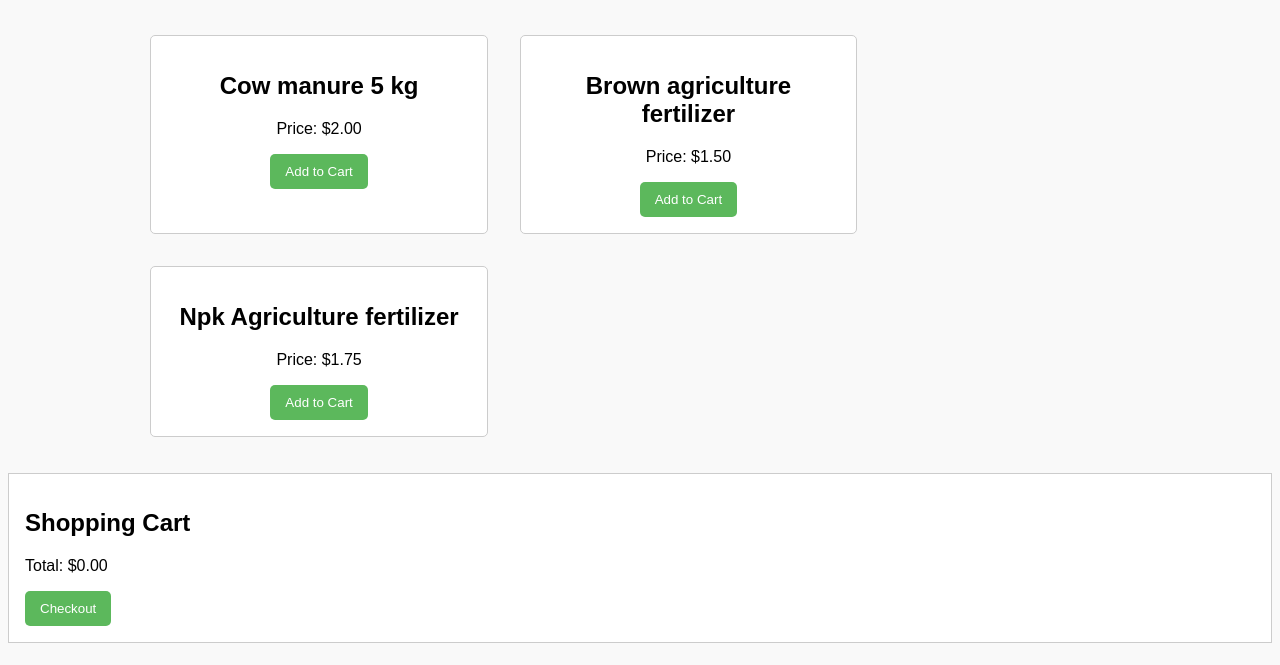
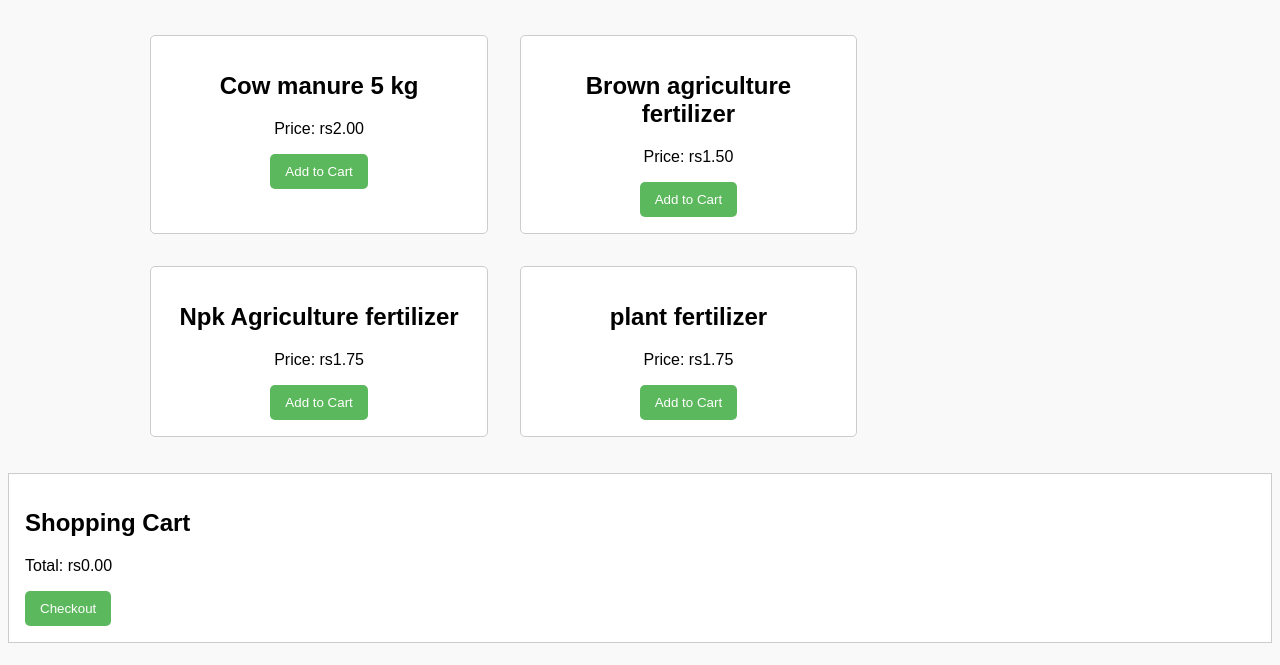
Before and after one commit to Rajas-Patil/MPL-web, a website: page cart.html in a window 1280 px wide. Shown: the part 61-726 px from the top of the page. Drawn offline with Linux system fonts and the light colour scheme.

Commit message:
add product

```diff
--- a/cart.html
+++ b/cart.html
@@ -53,25 +53,30 @@
 <div class="container">
     <div class="product">
         <h2>Cow manure 5 kg </h2>
-        <p>Price: $2.00</p>
-        <button onclick="addToCart('Organic Tomatoes', 2.00)">Add to Cart</button>
+        <p>Price: rs2.00</p>
+        <button onclick="addToCart('Cow manure 5 kg', 200)">Add to Cart</button>
     </div>
     <div class="product">
         <h2>Brown agriculture fertilizer</h2>
-        <p>Price: $1.50</p>
-        <button onclick="addToCart('Fresh Cucumbers', 1.50)">Add to Cart</button>
+        <p>Price: rs1.50</p>
+        <button onclick="addToCart('Brown agriculture fertilizer', 500)">Add to Cart</button>
     </div>
     <div class="product">
         <h2>Npk Agriculture fertilizer</h2>
-        <p>Price: $1.75</p>
-        <button onclick="addToCart('Green Peppers', 1.75)">Add to Cart</button>
+        <p>Price: rs1.75</p>
+        <button onclick="addToCart('Npk Agriculture fertilizer', 1.75)">Add to Cart</button>
+    </div>
+    <div class="product">
+        <h2>plant fertilizer</h2>
+        <p>Price: rs1.75</p>
+        <button onclick="addToCart('plant fertilizer', 600)">Add to Cart</button>
     </div>
 </div>
 
 <div class="cart">
     <h2>Shopping Cart</h2>
     <ul id="cartItems" class="cart-items"></ul>
-    <p>Total: $<span id="totalPrice">0.00</span></p>
+    <p>Total: rs<span id="totalPrice">0.00</span></p>
     <button onclick="checkout()">Checkout</button>
 </div>
 
```
